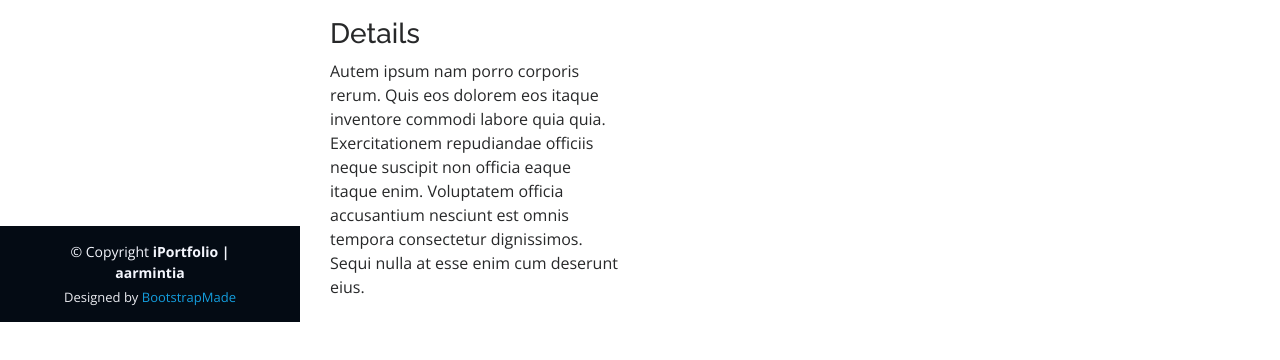
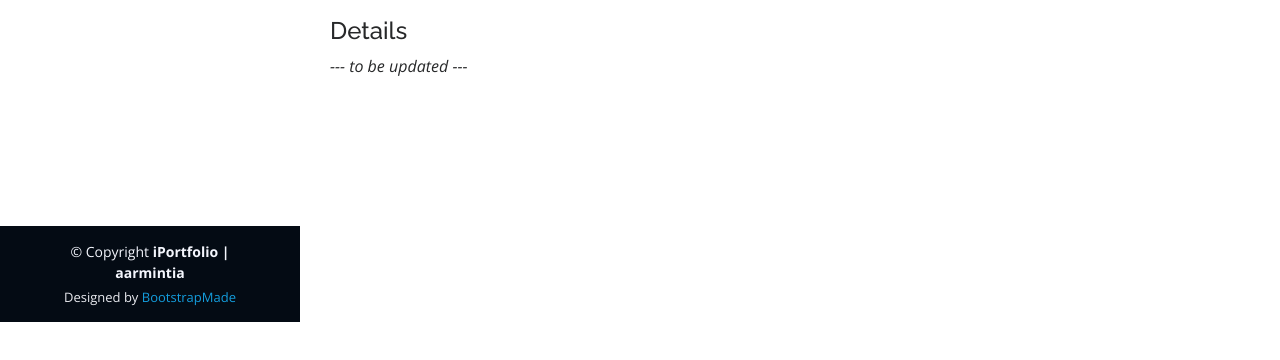
Before and after one commit to aarmintia/aarmintia.github.io, a plain HTML site: page Covid-19 Data Exploration.html in a window 1280 px wide. Shown: the part 478-838 px from the top of the page. After the commit the page ends 800 px from the top, so only its background shows below. Drawn offline with nearby package versions, Linux system fonts and the light colour scheme.

Commit message:
Add files via upload

```diff
--- a/Covid-19 Data Exploration.html
+++ b/Covid-19 Data Exploration.html
@@ -74,10 +74,10 @@
             </div>
             <div class="portfolio-description">
               <h2>Covid-19 Data Exploration</h2>
-              <h3>Details</h3>
+              <h4>Details</h4>
               <p>
-                Autem ipsum nam porro corporis rerum. Quis eos dolorem eos itaque inventore commodi labore quia quia. Exercitationem repudiandae officiis neque suscipit non officia eaque itaque enim. Voluptatem officia accusantium nesciunt est omnis tempora consectetur dignissimos. Sequi nulla at esse enim cum deserunt eius.
-              </p>
+              <i> --- to be updated --- </i>
+            </p>
             </div>
           </div>
 
```
Also changed, not shown: Data Cleaning and Exploratory Data Analysis on Data Science Job Postings on Glassdoor.html (+3 -3 lines), Global CO2 Emissions Analysis.html (+3 -3 lines), Guide to Stock Market Investing.html (+3 -3 lines), Interactive Financial Dashboard.html (+2 -2 lines), Linkedin Job Search for Data Analyst Position in January 2024.html (+3 -3 lines).
